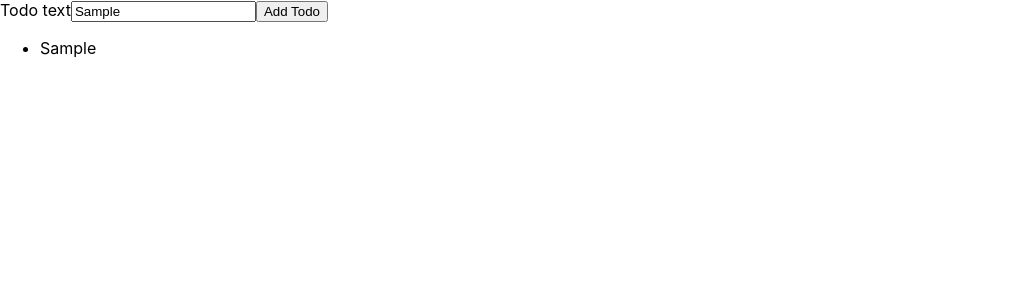
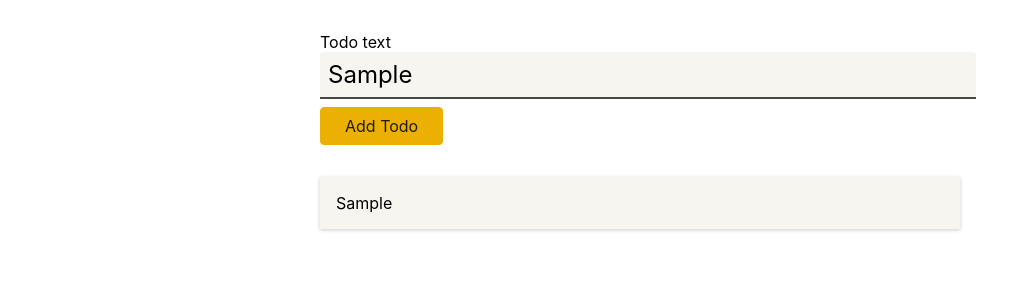
Before and after one commit to jeongsangtae/react-complete-training-typescript, a React (Create React App) app: page / in a window 1280 px wide. Both pictures are taken after typing "Sample" into the empty fields and a click on the button "Add Todo". Shown: the top 300 px of the page, without its empty margins (0-1035 px from the left). Built offline with nearby package versions, Linux system fonts and the light colour scheme.

Commit message:
React Complete Training Typescript - Add styling (Todos.tsx, TodoItem.tsx, NewTodo.tsx edit & Todos, TodoItem, NewTodo CSS module add)

```diff
--- /dev/null
+++ b/src/components/NewTodo.module.css
@@ -0,0 +1,35 @@
+.form {
+  width: 40rem;
+  margin: 2rem auto;
+}
+
+.form input {
+  display: block;
+  width: 100%;
+  font: inherit;
+  font-size: 1.5rem;
+  padding: 0.5rem;
+  border-radius: 4px;
+  background-color: #f7f5ef;
+  border: none;
+  border-bottom: 2px solid #494844;
+  border-bottom-right-radius: 0;
+  border-bottom-left-radius: 0;
+  margin-bottom: 0.5rem;
+}
+
+.form button {
+  font: inherit;
+  background-color: #ebb002;
+  border: 1px solid #ebb002;
+  color: #201d0f;
+  padding: 0.5rem 1.5rem;
+  border-radius: 4px;
+  cursor: pointer;
+}
+
+.form button:hover,
+.form button:active {
+  background-color: #ebc002;
+  border-color: #ebc002;
+}
--- a/src/components/NewTodo.tsx
+++ b/src/components/NewTodo.tsx
@@ -1,4 +1,6 @@
 import { useRef } from "react";
+
+import classes from "./NewTodo.module.css";
 
 const NewTodo: React.FC<{ onAddTodo: (todoText: string) => void }> = (
   props
@@ -19,7 +21,7 @@ const NewTodo: React.FC<{ onAddTodo: (todoText: string) => void }> = (
   };
 
   return (
-    <form onSubmit={submitHandler}>
+    <form onSubmit={submitHandler} className={classes.form}>
       <label htmlFor="text">Todo text</label>
       <input type="text" id="text" ref={todoTextInputRef} />
       <button>Add Todo</button>
--- /dev/null
+++ b/src/components/TodoItem.module.css
@@ -0,0 +1,6 @@
+.item {
+  margin: 1rem 0;
+  box-shadow: 0 1px 4px rgba(0, 0, 0, 0.2);
+  padding: 1rem;
+  background-color: #f7f5ef;
+}
--- a/src/components/TodoItem.tsx
+++ b/src/components/TodoItem.tsx
@@ -1,7 +1,9 @@
 import React from "react";
 
+import classes from "./TodoItem.module.css";
+
 const TodoItem: React.FC<{ text: string }> = (props) => {
-  return <li>{props.text}</li>;
+  return <li className={classes.item}>{props.text}</li>;
 };
 
 export default TodoItem;
--- /dev/null
+++ b/src/components/Todos.module.css
@@ -0,0 +1,6 @@
+.todos {
+  list-style: none;
+  margin: 2rem auto;
+  padding: 0;
+  width: 40rem;
+}
--- a/src/components/Todos.tsx
+++ b/src/components/Todos.tsx
@@ -2,10 +2,11 @@ import React from "react";
 
 import Todo from "../models/todo";
 import TodoItem from "./TodoItem";
+import classes from "./Todos.module.css";
 
 const Todos: React.FC<{ items: Todo[] }> = (props) => {
   return (
-    <ul>
+    <ul className={classes.todos}>
       {props.items.map((item) => (
         // <li key={item.id}>{item.text}</li>
         <TodoItem key={item.id} text={item.text} />
```
